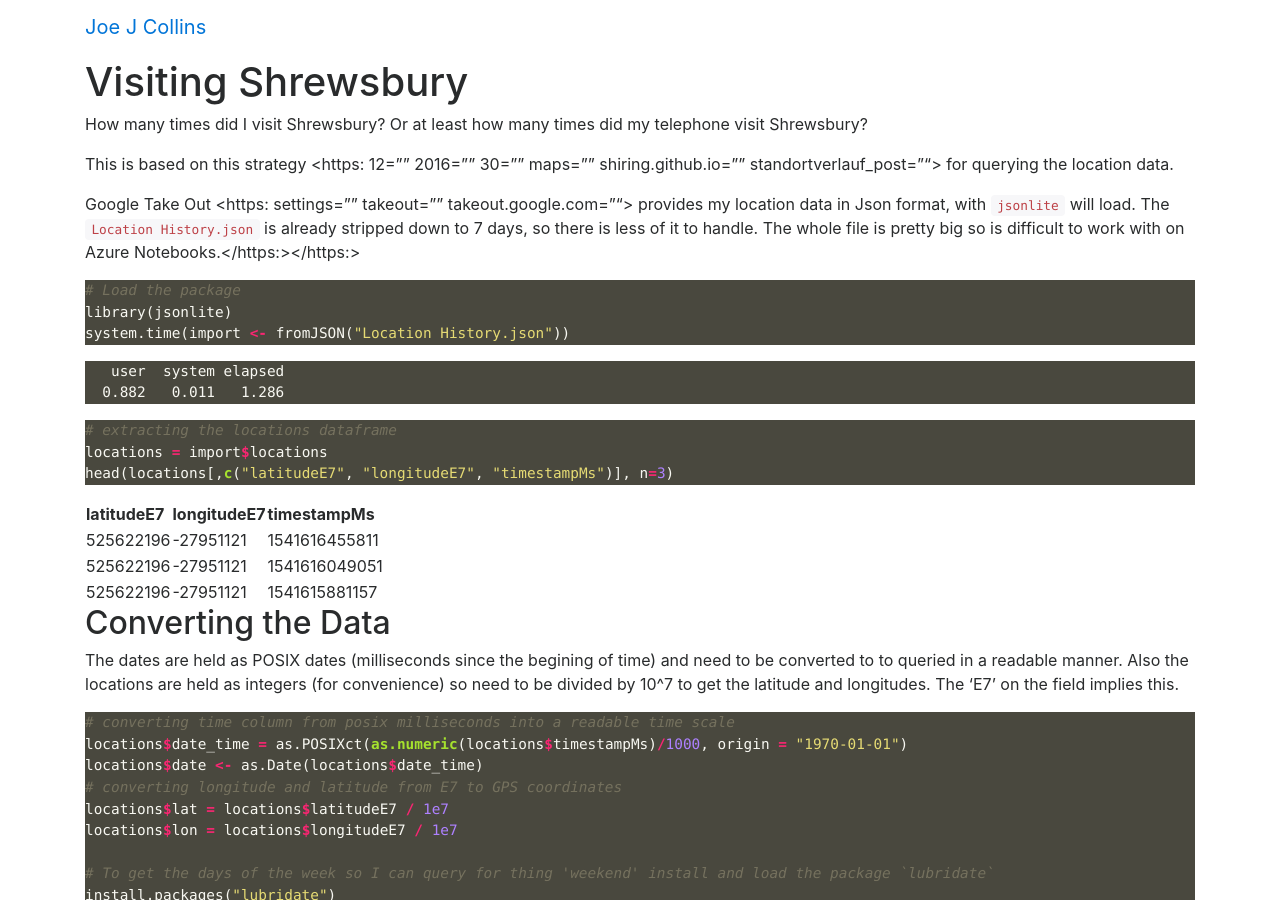
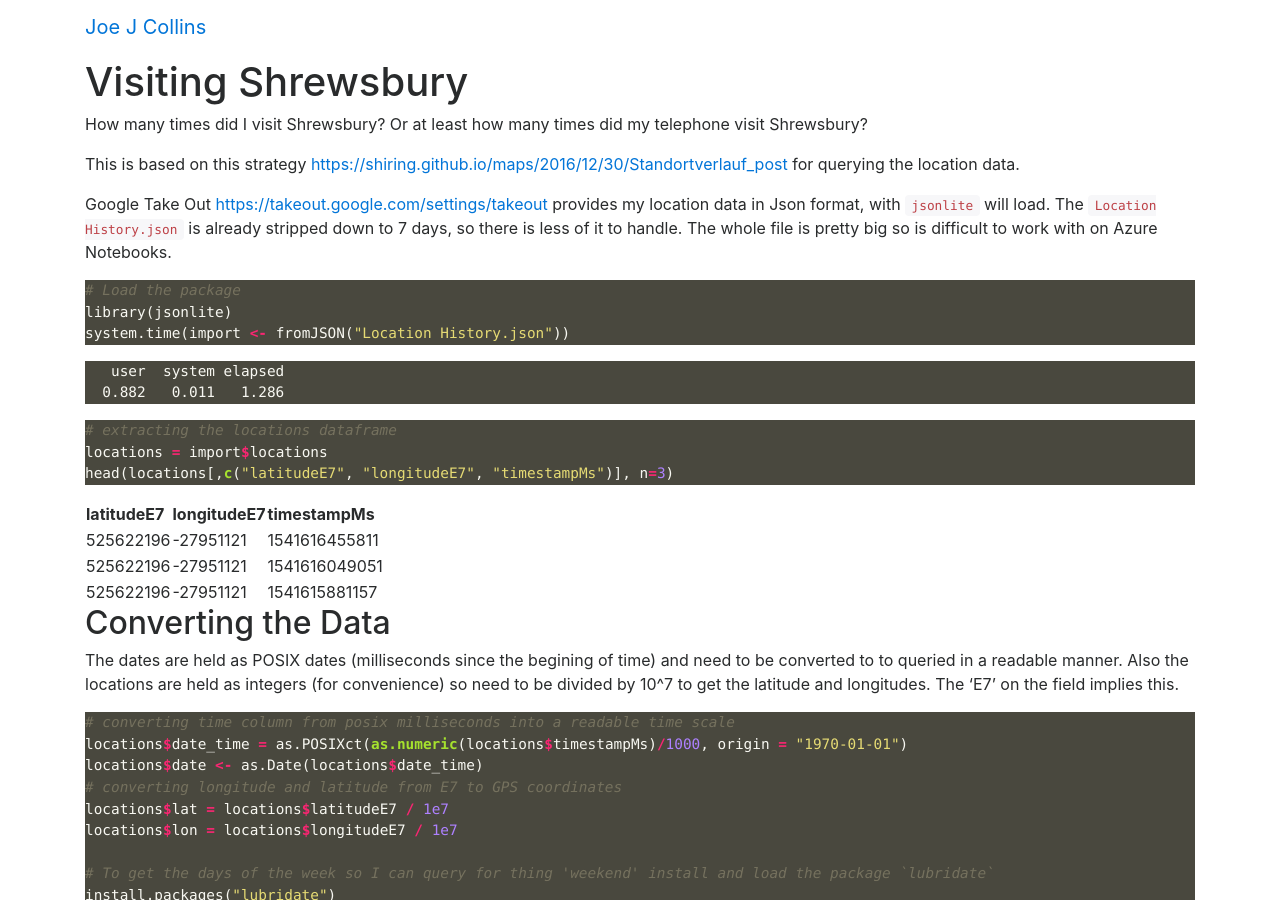
Before and after one commit to joejcollins/joejcollins.github.io, a Jekyll site: the page built from _posts/2018-12-23-visiting-shrewsbury.md, in a window 1280 px wide and 900 px high. Built offline with Jekyll 4.4.1, drawn with Linux system fonts in a browser that asks for light colours; nearby versions of some CDN libraries; some of the changed lines change nothing that is shown.

Commit message:
URL format

````diff
--- a/_posts/2018-12-23-visiting-shrewsbury.md
+++ b/_posts/2018-12-23-visiting-shrewsbury.md
@@ -4,9 +4,9 @@ layout: post
 
 How many times did I visit Shrewsbury?  Or at least how many times did my telephone visit Shrewsbury?
 
-This is based on this strategy &lt;https: 12="" 2016="" 30="" maps="" shiring.github.io="" standortverlauf_post=""&gt; for querying the location data.
+This is based on this strategy <https://shiring.github.io/maps/2016/12/30/Standortverlauf_post> for querying the location data.
 
-Google Take Out &lt;https: settings="" takeout="" takeout.google.com=""&gt; provides my location data in Json format, with `jsonlite` will load.  The `Location History.json` is already stripped down to 7 days, so there is less of it to handle.  The whole file is pretty big so is difficult to work with on Azure Notebooks.&lt;/https:&gt;&lt;/https:&gt;
+Google Take Out <https://takeout.google.com/settings/takeout> provides my location data in Json format, with `jsonlite` will load.  The `Location History.json` is already stripped down to 7 days, so there is less of it to handle.  The whole file is pretty big so is difficult to work with on Azure Notebooks.
 
 
 ```R
````
